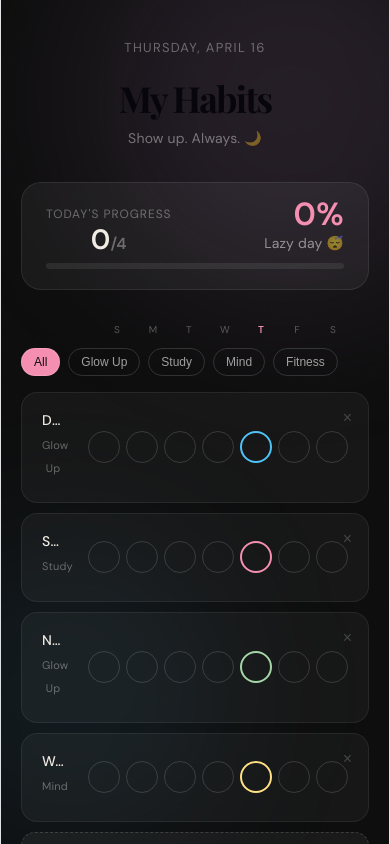
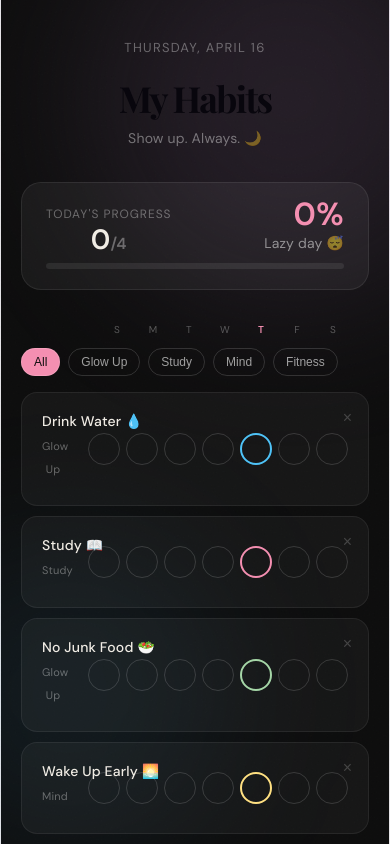
Before and after one commit to yuzuriha468-tech/habit-tracker-app, a React (Vite) app: page / in a window 390 px wide. Shown: the top 844 px of the page. Built offline with nearby package versions, Linux system fonts and the light colour scheme; a web font is replaced by a local one.

Commit message:
fix: mobile UI layout properly

```diff
--- a/src/App.jsx
+++ b/src/App.jsx
@@ -399,21 +399,15 @@ const maxDaily = Math.max(...dailyData.map(d => d.count), 1);
   .map(habit => (
           <div key={habit.id} className="habit-row">
             <button className="del-btn" onClick={() => deleteHabit(habit.id)}>×</button>
-            <div style={{ marginBottom: 6 }}>
+            <div style={{ marginBottom: 8 }}>
 
+  {/* ROW 1: name + streak */}
   <div style={{
     display: "flex",
-  alignItems: "center",
-  gap: 8
+    alignItems: "center"
   }}>
 
-    {/* LEFT SIDE */}
-<div style={{
-  display: "flex",
-  flexDirection: "column",
-  minWidth: 0,
-  flex: 1
-}}>
+    <div style={{ flex: 1, minWidth: 0 }}>
       <span style={{
         fontSize: 14,
         fontWeight: 500,
@@ -424,29 +418,25 @@ const maxDaily = Math.max(...dailyData.map(d => d.count), 1);
         {habit.name}
       </span>
 
-      <span style={{
+      <div style={{
         fontSize: 11,
         color: "rgba(255,255,255,0.35)",
         marginTop: 2
       }}>
         {habit.category}
-      </span>
-
+      </div>
     </div>
 
-    {/* RIGHT SIDE (STREAK) */}
     {habit.streak > 0 && (
       <span
-    className="streak-badge"
         style={{
-      marginLeft: "auto",
+          marginLeft: 8,
           background: `${habit.color}22`,
           color: habit.color,
           fontSize: 11,
           padding: "4px 8px",
           borderRadius: 999,
-      whiteSpace: "nowrap",
-      flexShrink: 0
+          whiteSpace: "nowrap"
         }}
       >
         🔥 {habit.streak}
```
Lines whose indentation alone changed are shown as unchanged.
